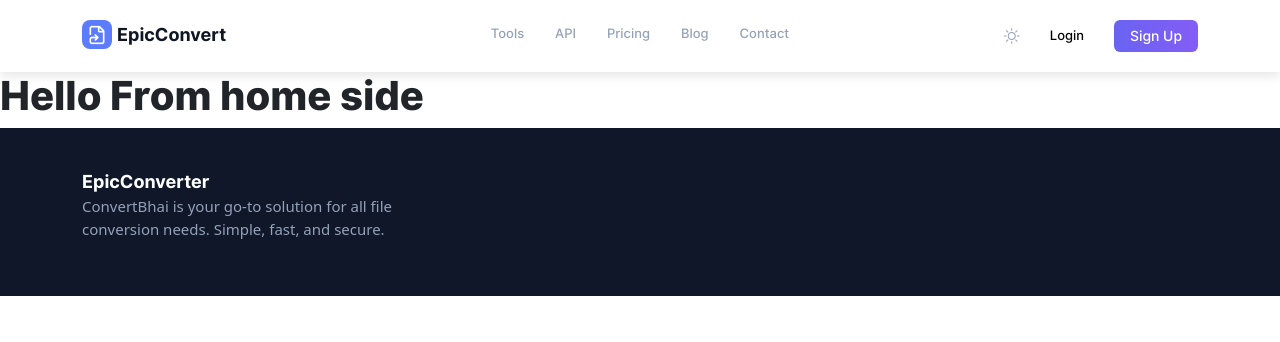
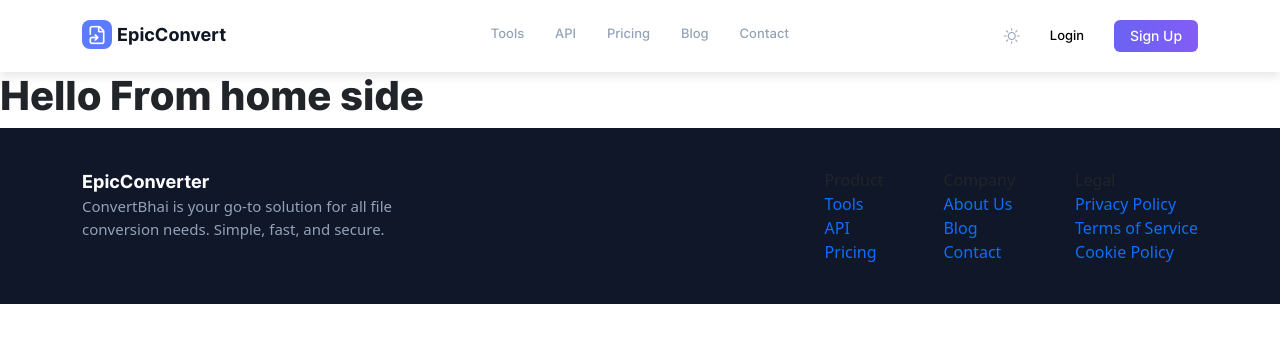
Before and after one commit to piyush88gravity/Epic-Converter, a React (Create React App) app: page / in a window 1280 px wide. Shown: the top 342 px of the page. Built offline with nearby package versions, Linux system fonts and the light colour scheme.

Commit message:
project update by me

```diff
--- a/src/component/Footer.js
+++ b/src/component/Footer.js
@@ -1,3 +1,5 @@
+import { Link } from "react-router-dom";
+
 export default function Footer(){
     return(
         <>
@@ -10,8 +12,41 @@ export default function Footer(){
                         <p>ConvertBhai is your go-to solution for all file
                             conversion needs. Simple, fast, and secure.</p>
                     </div>
+                    </div>
 
-                </div>
+                    <div className="col-lg-8">
+                        <div className="footer-list">
+                            <div className="footer-listfirst">
+                                <span>Product</span>
+                                <ul>
+                                    <li><Link to={"/"}>Tools</Link></li>
+                                     <li><Link to={"/"}>API</Link></li>
+                                      <li><Link to={"/"}>Pricing</Link></li>
+
+                                </ul>
+                            </div>
+
+                              <div className="footer-listfirst">
+                                <span>Company</span>
+                                <ul>
+                                    <li><Link to={"/"}>About Us</Link></li>
+                                     <li><Link to={"/"}>Blog</Link></li>
+                                      <li><Link to={"/"}>Contact</Link></li>
+
+                                </ul>
+                            </div>
+
+                              <div className="footer-listfirst">
+                                <span>Legal</span>
+                                <ul>
+                                    <li><Link to={"/"}>Privacy Policy</Link></li>
+                                     <li><Link to={"/"}>Terms of Service</Link></li>
+                                      <li><Link to={"/"}>Cookie Policy</Link></li>
+
+                                </ul>
+                            </div>
+                        </div>
+                    </div>
             </div>
         </div>
 
--- a/src/custom.css
+++ b/src/custom.css
@@ -116,3 +116,9 @@ ul{
     color: rgb(147, 162, 184);
     font-size: 15px;
 }
+
+.footer-list{
+    display: flex;
+    gap: 60px;
+    justify-content: end;
+}
```
